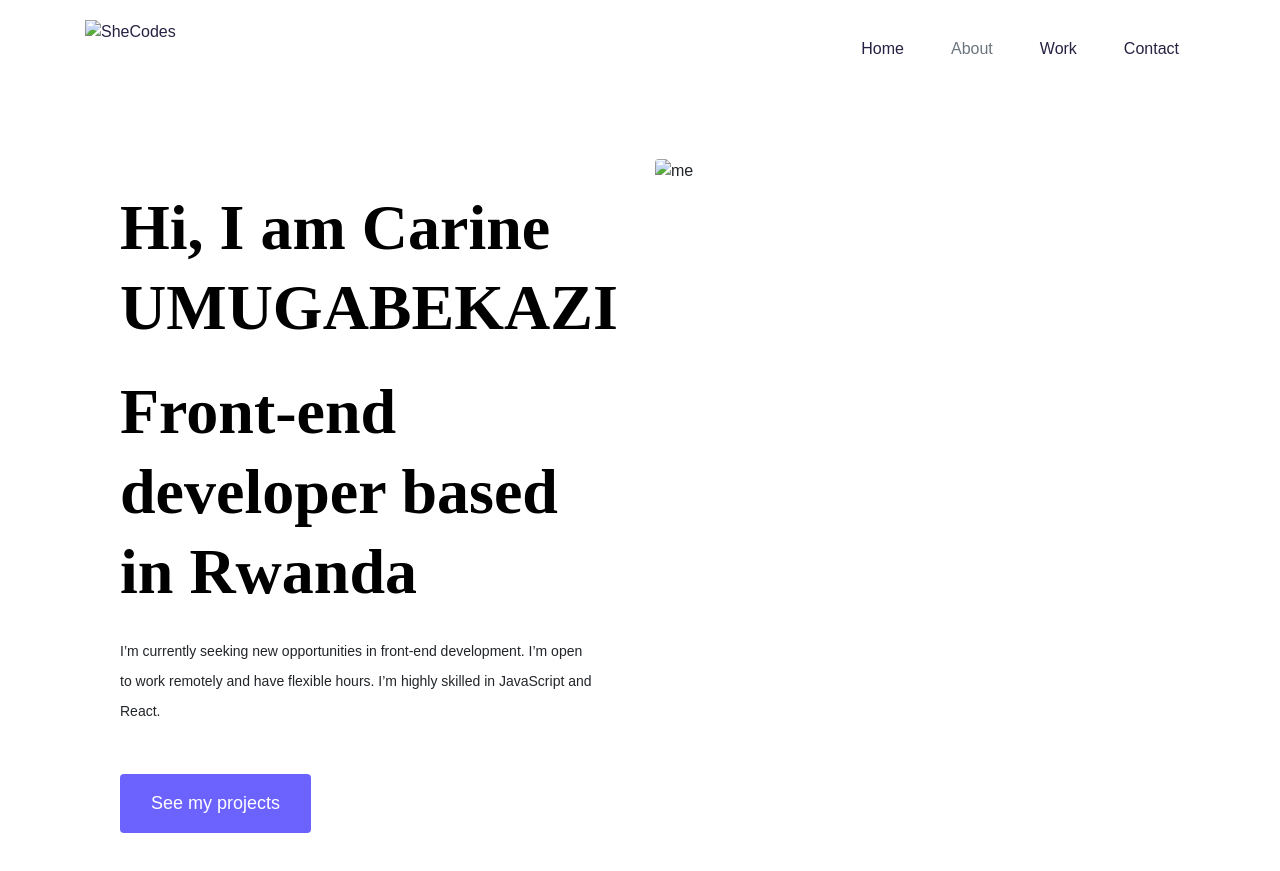
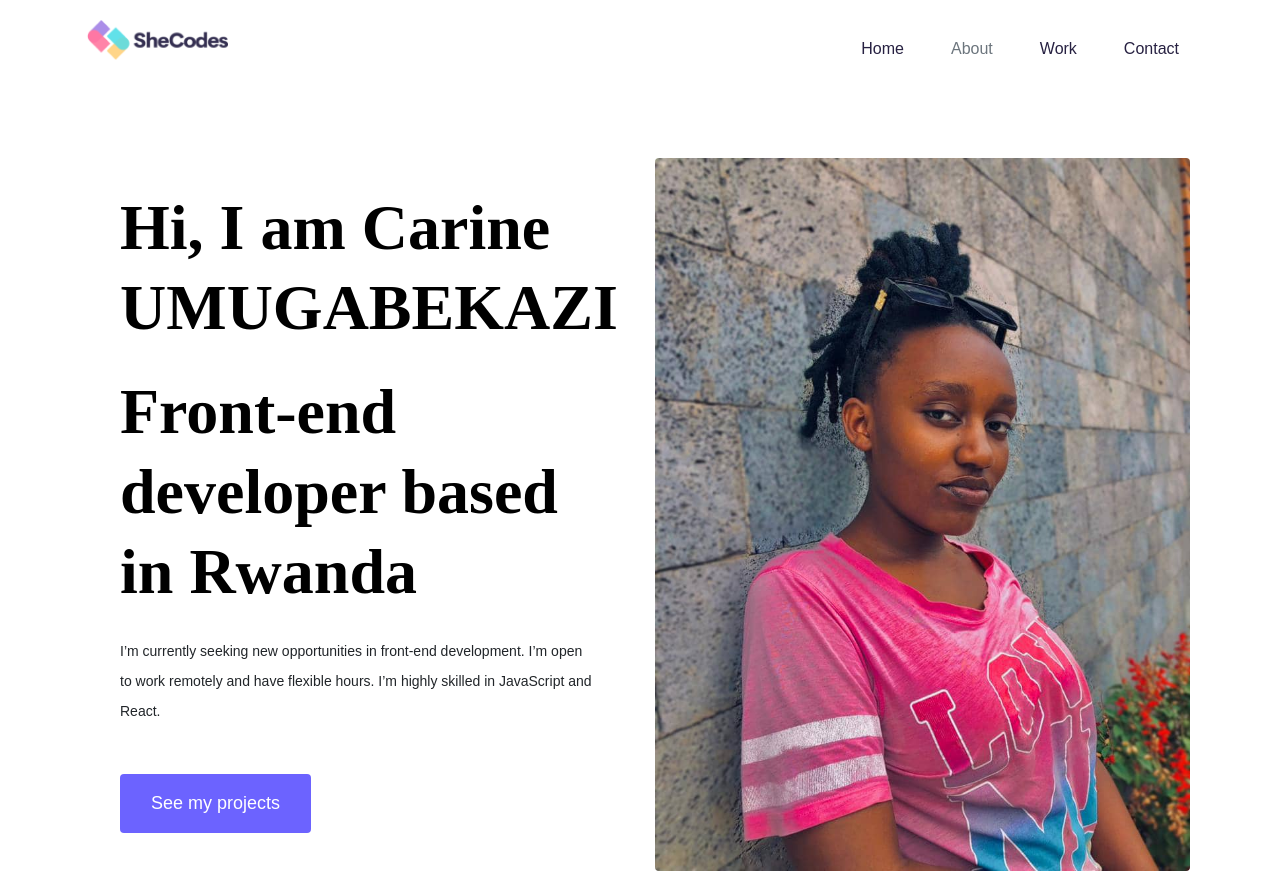
Before and after one commit to Carine-69/responsive-project, a plain HTML site: page bout-me-page.html in a window 1280 px wide. Shown: the top 871 px of the page. Drawn offline with nearby package versions, Linux system fonts and the light colour scheme.

Commit message:
Update bout-me-page.html

```diff
--- a/bout-me-page.html
+++ b/bout-me-page.html
@@ -12,8 +12,8 @@
 <div class="container">
     <nav class="d-flex justify-content-between">
         <a href="/" title="Homepage">
-            <img src="responisve-images/logo (1).png" class="logo d-none d-md-block" alt="SheCodes" />
-            <img src="responisve-images/logo (1).png" class="logo d-block d-md-none" alt="SheCodes" />
+            <img src="responsive-images/logo (1).png" class="logo d-none d-md-block" alt="SheCodes" />
+            <img src="responsive-images/logo (1).png" class="logo d-block d-md-none" alt="SheCodes" />
         </a>
         <ul class="nav justify-content-end">
             <li class="nav-item">
@@ -46,7 +46,7 @@
     </div>
         </div>
         <div class="col-lg-6">
-            <img src="responisve-images/WhatsApp Image 2023-09-11 at 06.40.52.jpeg" alt="me" class="rounded img-fluid">
+            <img src="responsive-images/WhatsApp Image 2023-09-11 at 06.40.52.jpeg" alt="me" class="rounded img-fluid">
         </div>
         </div>
 
```
